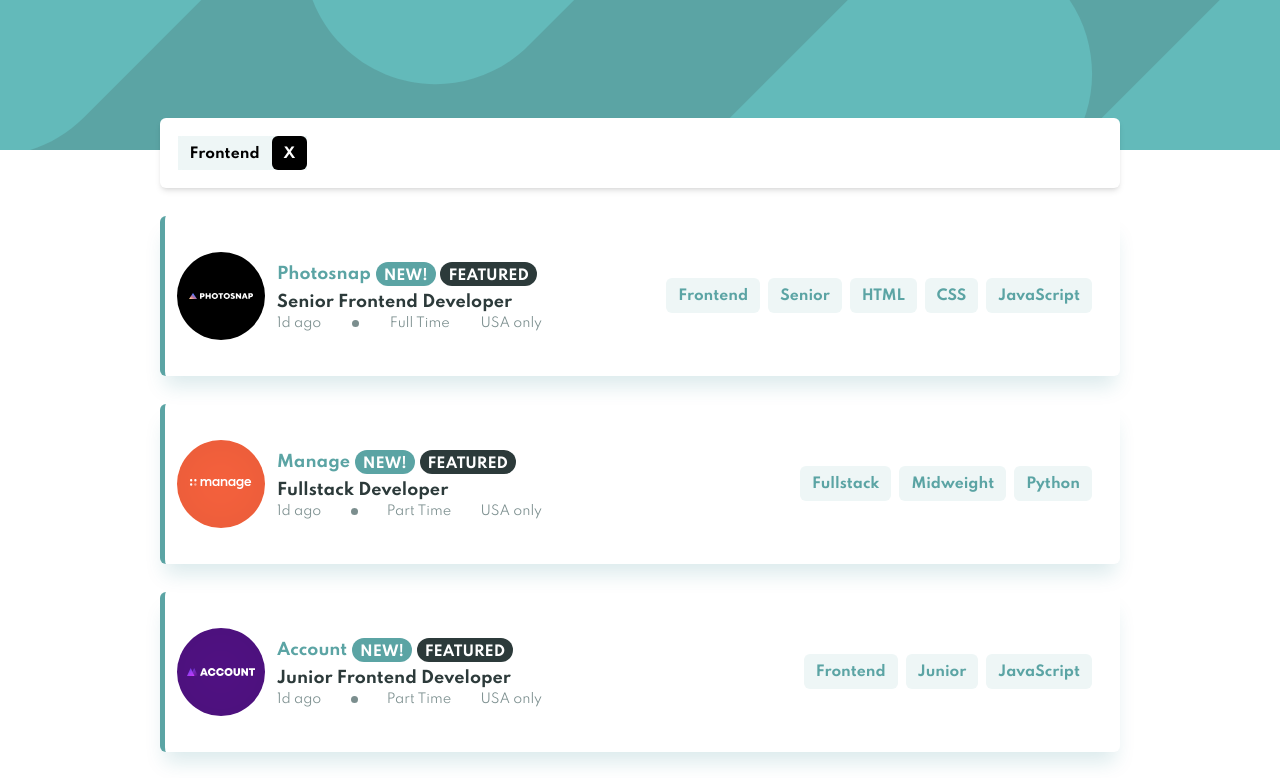
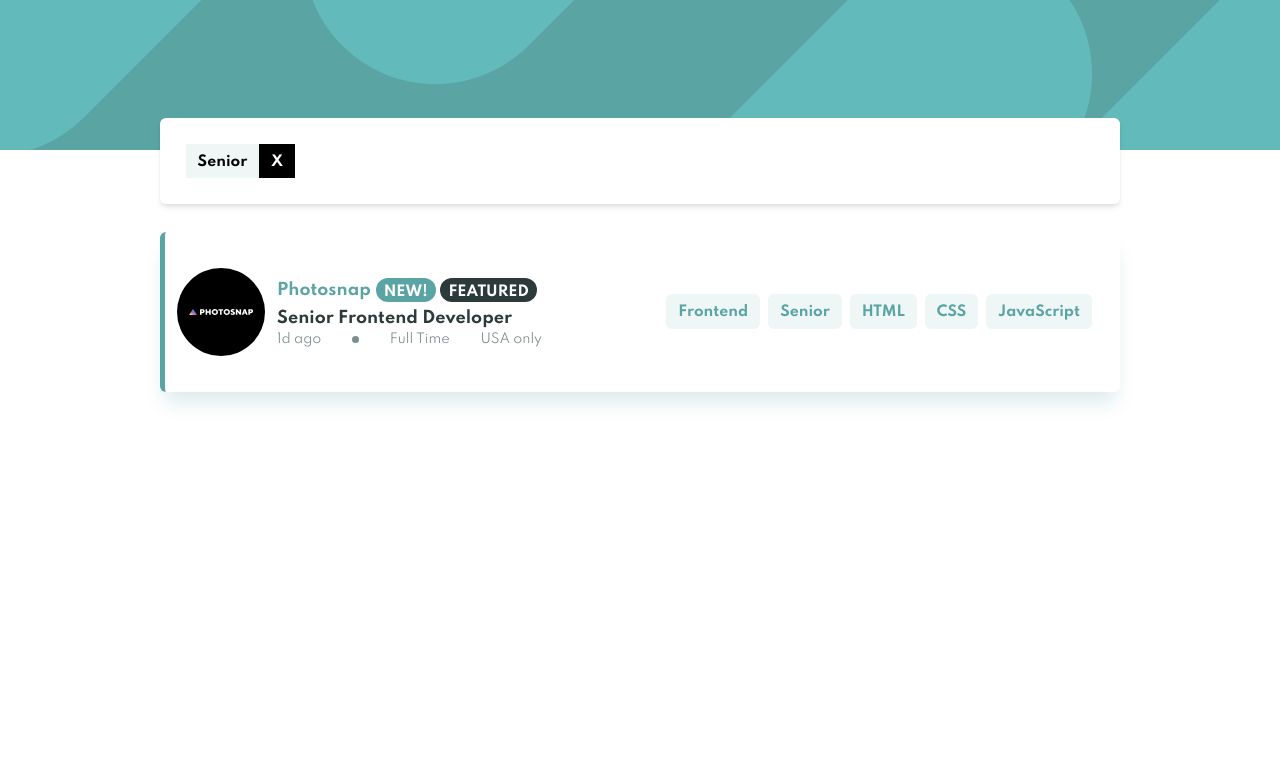
Before and after one commit to igaimerca/job-listings-with-filtering-challenge, a React (Vite) app: page / in a window 1280 px wide. Shown: the top 778 px of the page. Built offline with nearby package versions, Linux system fonts and the light colour scheme.

Commit message:
feat: worked on filter logic

```diff
--- a/src/App.jsx
+++ b/src/App.jsx
@@ -1,4 +1,4 @@
-import { useState } from 'react'
+import { useState, useEffect } from 'react'
 import FilterOptions from './components/FilterOptions/FilterOptions';
 import Header from './components/Header/Header';
 import JobCard from './components/JobCard/JobCard';
@@ -6,11 +6,26 @@ import { jobs } from './data';
 
 function App() {
 
+    let [data, setData] = useState(jobs);
+    let [filterOptions, setFilterOptions] = useState(["Senior"]);
+
+    useEffect(() => {
+        for (let i = 0; i < filterOptions.length; i++) {
+            setData(data.filter((job) => job.languages.includes(filterOptions[i]) || filterOptions[i] == job.role || filterOptions[i] == job.level))
+        }
+    }, [filterOptions])
+
     return (
         <div className="h-full">
             <Header />
-            <FilterOptions />
-            {jobs && jobs.map((job) => (
+            <div className="flex-wrap rounded-md w-9/12 bg-white flex items-center justify-start shadow-md h-auto p-[1.1rem] -mt-8 m-auto">
+                {filterOptions && filterOptions.map((option) => (
+                    <FilterOptions
+                        option={option}
+                        removeOption={(option) => setFilterOptions(filterOptions.filter((op) => op != option))} />
+                ))}
+            </div>
+            {data && data.map((job) => (
                 <JobCard
                     logo={job.logo}
                     position={job.position}
--- a/src/components/FilterOptions/FilterOptions.jsx
+++ b/src/components/FilterOptions/FilterOptions.jsx
@@ -1,17 +1,15 @@
 import React from 'react'
 
-function FilterOptions() {
+function FilterOptions({removeOption, option}) {
     return (
-        <div className="rounded-md w-9/12 bg-white flex items-center justify-start shadow-md h-auto p-[1.1rem] -mt-8 m-auto">
-            <ul className="filter-ul flex items-center justify-center light-grayish-cyan-bg">
+            <ul className="filter-ul flex items-center justify-center light-grayish-cyan-bg m-2">
                 <li className="m-0 hover:bg-transparent hover:text-black cursor-default">
-                    Frontend
+                    {option}
                 </li>
-                <li className="m-0 text-white bg-black rounded-t-md">
+                <li className="m-0 text-white bg-black rounded-none hover:rounded-none" onClick={() => removeOption(option)}>
                     X
                 </li>
             </ul>
-        </div>
     )
 }
 
```
